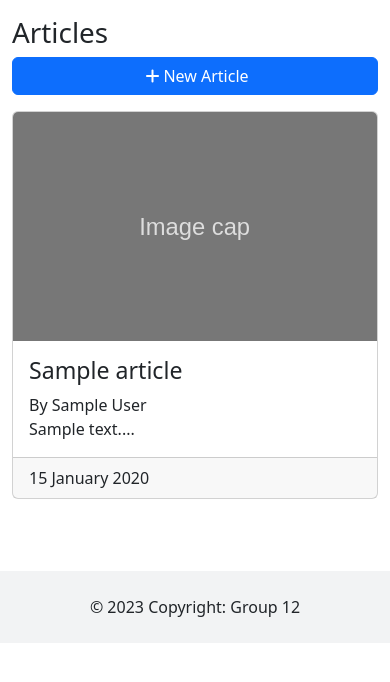
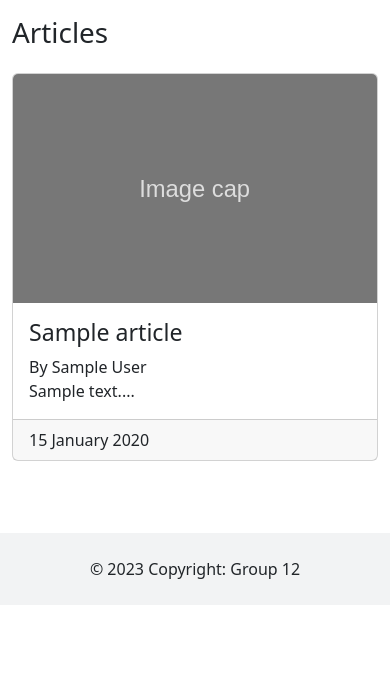
Before and after one commit to aznNoob/hit326-project, a PHP site: page /articles in a window 390 px wide. Shown: the part 72-754 px from the top of the page. Run offline with PHP 8.4, Linux system fonts and the light colour scheme; tables that the repository leaves empty or names only in its code hold one stand-in row (values such as "Sample post"); some libraries are stand-ins or nearby versions.

Commit message:
Added user role check for add article button in articles/index.php view

```diff
--- a/app/views/articles/index.php
+++ b/app/views/articles/index.php
@@ -5,16 +5,18 @@
         <div class="col-md-9 col-lg-10">
             <h1>Articles</h1>
         </div>
-        <div class="col-md-3 col-lg-2">
-            <a href="<?php echo URLROOT; ?>/articles/add">
-                <button class="btn btn-primary pull-right btn-new-article"><i class="fa fa-plus mx-1"></i>New Article</button>
-            </a>
-        </div>
+        <?php if (userHasRole('journalist') || userHasRole('editor')) : ?>
+            <div class="col-md-3 col-lg-2">
+                <a href="<?php echo URLROOT; ?>/articles/add">
+                    <button class="btn btn-primary pull-right btn-new-article"><i class="fa fa-plus mx-1"></i>New Article</button>
+                </a>
+            </div>
+        <?php endif ?>
     </div>
     <div class="row">
         <?php foreach ($data['articles'] as $article) : ?>
             <article class="col-md-6 col-lg-4 mb-4">
-                <div class="card">
+                <div class="card article">
                     <img class="card-img-top" src="<?php echo URLROOT ?>\img\card-img.svg" alt="Card Image">
                     <div class="card-body">
                         <h3 class="card-title">
```
Also changed, not shown: public/img/img.jpg (deleted).
